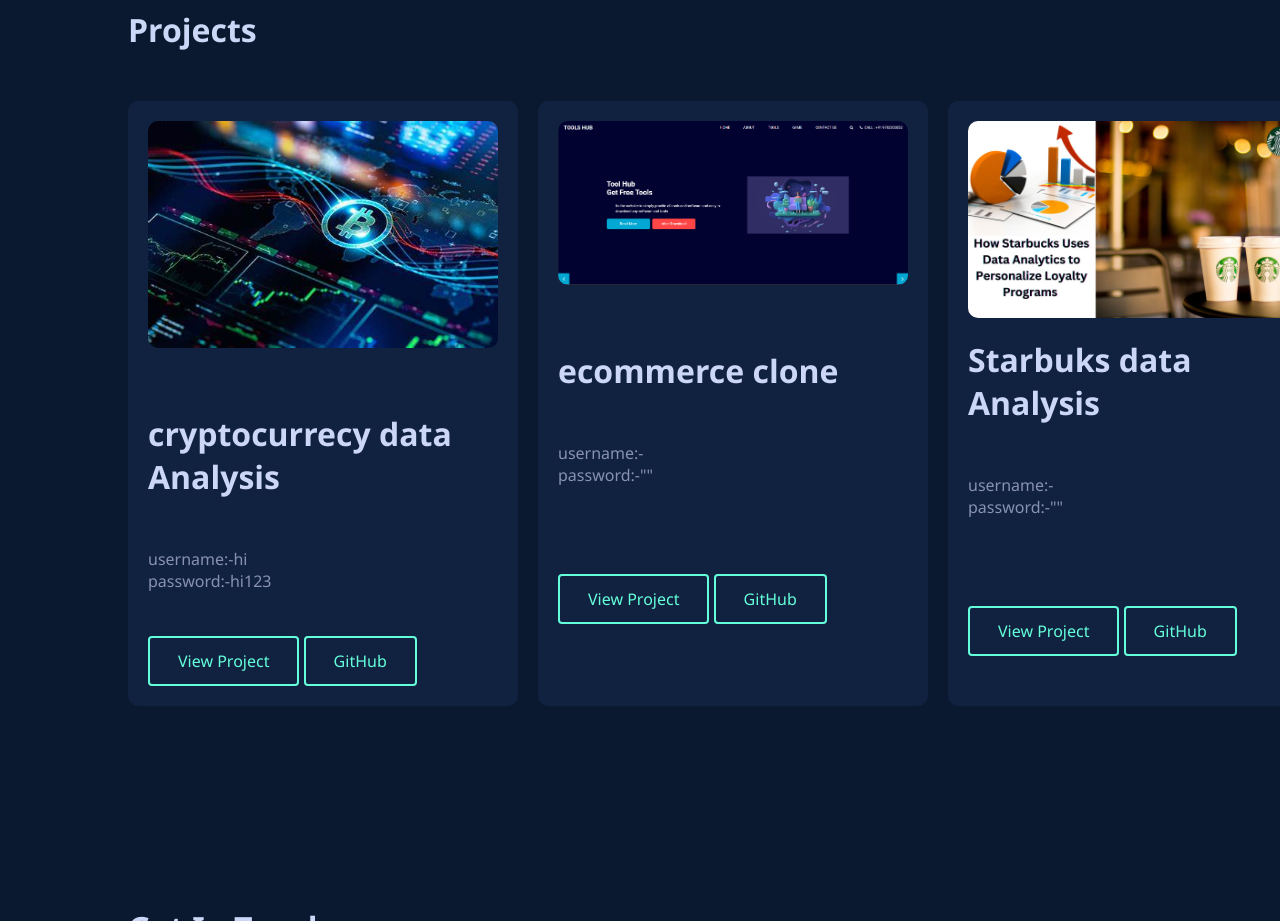
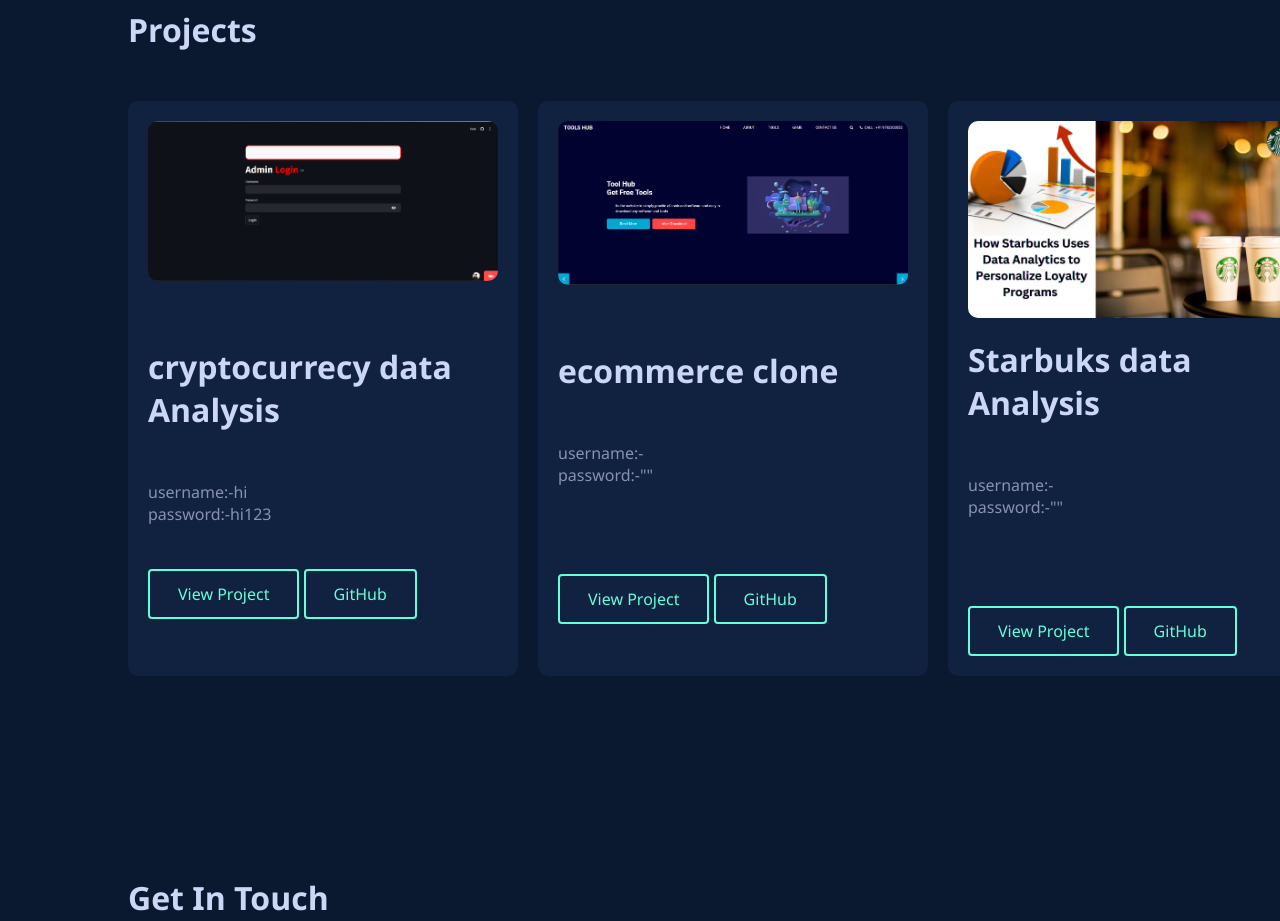
Before and after one commit to 143Himanshujangid/resume, a plain HTML site: page index.html in a window 1280 px wide. Shown: the part 3680-4601 px from the top of the page. Drawn offline with nearby package versions, Linux system fonts and the light colour scheme.

Commit message:
Update index.html

```diff
--- a/index.html
+++ b/index.html
@@ -352,7 +352,7 @@
 
          <div class="projects">
             <div class="project-card" data-aos="fade-up">
-                <img src="OIP (1).jpeg" alt="Interactive Question Page" style="max-width:350px; max-height: 300px; width: auto; height: auto;">
+                <img src="Screenshot 2025-01-16 234024.png" alt="Interactive Question Page" style="max-width:350px; max-height: 300px; width: auto; height: auto;">
                 <br><br><br>
                 <h2 class="section-title" data-aos="fade-right">cryptocurrecy data Analysis</h2>
 
```
